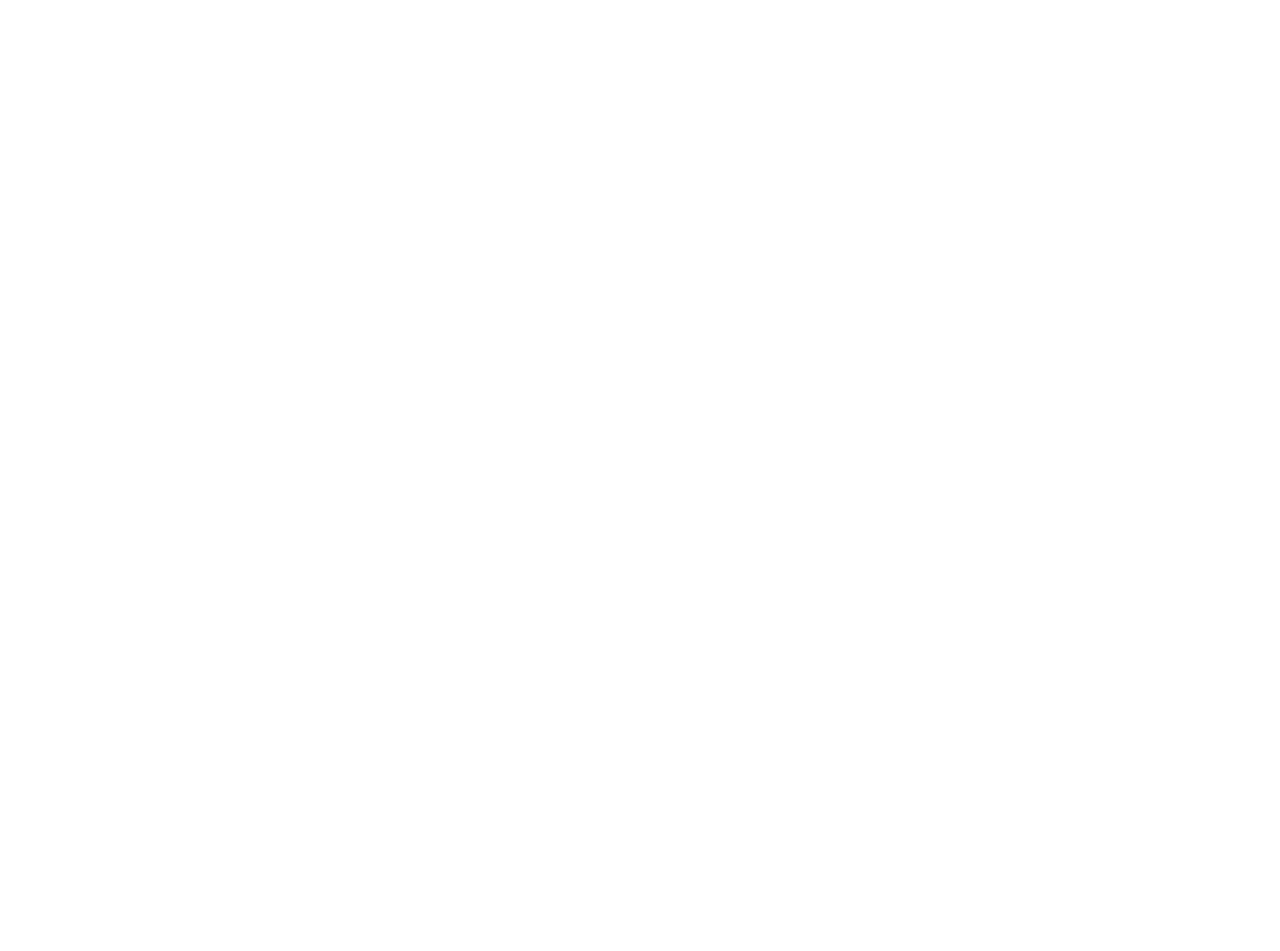
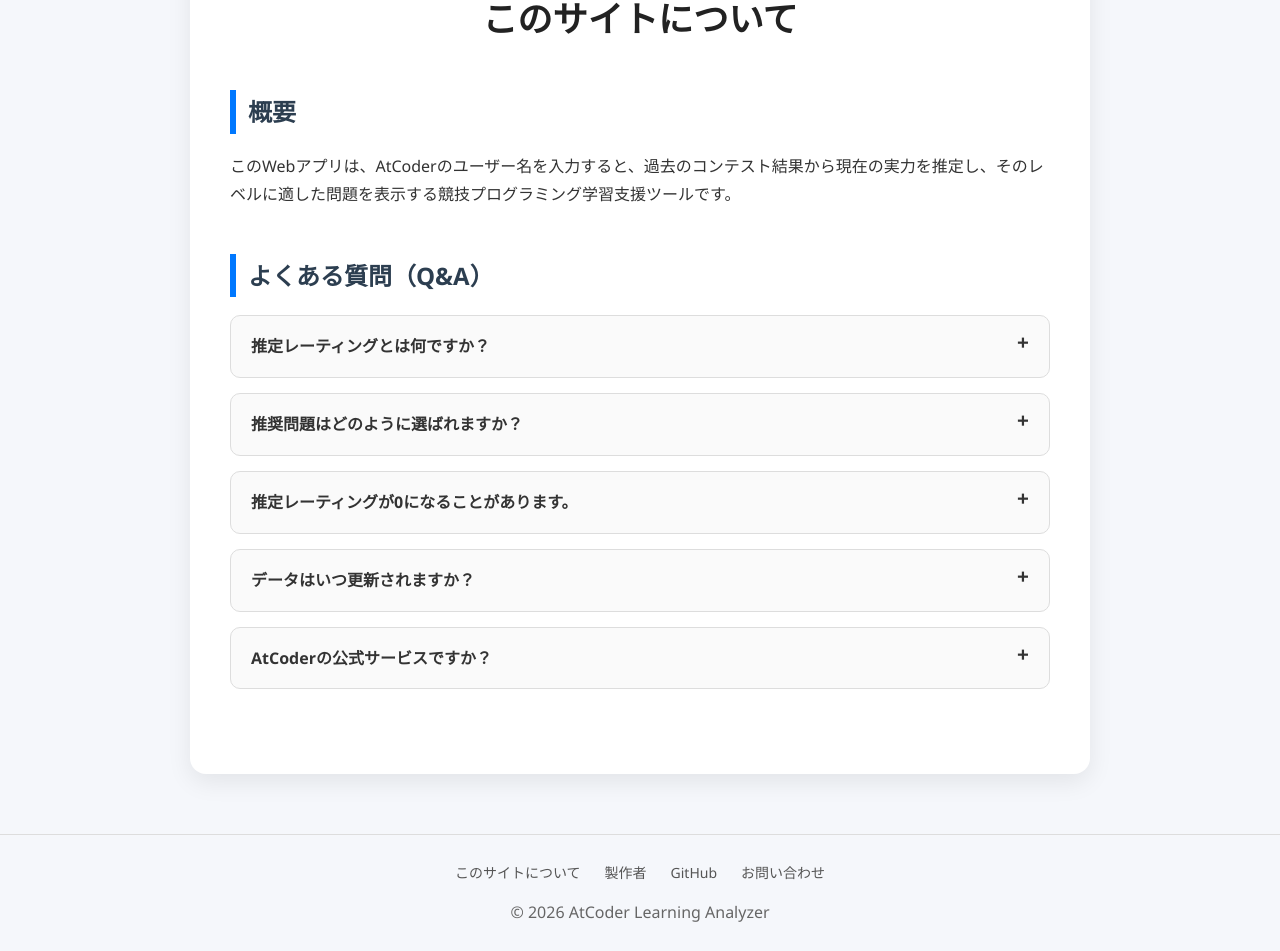
Before and after one commit to hikaru373/atcoder-learning-analyzer, a React (Vite) app in the folder frontend/: page / in a window 1280 px wide. Shown: the part 103-1054 px from the top of the page. Before the commit the page ends 800 px from the top, so only its background shows below. Built offline with nearby package versions, Linux system fonts and the light colour scheme.

Commit message:
aboutページをReactにする

```diff
--- a/frontend/src/App.tsx
+++ b/frontend/src/App.tsx
@@ -1,5 +1,7 @@
+import About from './pages/About.tsx'
+
 function App() {
-  return <h1>Hello World</h1>
+  return <About />
 }
 
 export default App
--- /dev/null
+++ b/frontend/src/pages/About.css
@@ -0,0 +1,110 @@
+*{
+    margin:0;
+    padding:0;
+    box-sizing:border-box;
+}
+
+body{
+    font-family: "Segoe UI", sans-serif;
+    background:#f5f7fb;
+    color:#333;
+    line-height:1.8;
+}
+
+.container{
+    max-width:900px;
+    margin:50px auto;
+    padding:40px;
+    background:#fff;
+    border-radius:16px;
+    box-shadow:0 8px 25px rgba(0,0,0,.08);
+}
+
+h1{
+    text-align:center;
+    font-size:2.2rem;
+    margin-bottom:40px;
+    color:#222;
+}
+
+h2{
+    margin-bottom:18px;
+    color:#2c3e50;
+    border-left:6px solid #0078ff;
+    padding-left:12px;
+}
+
+section{
+    margin-bottom:45px;
+}
+
+p{
+    font-size:1rem;
+}
+
+details{
+    background:#fafafa;
+    border:1px solid #ddd;
+    border-radius:10px;
+    margin:15px 0;
+    overflow:hidden;
+    transition:.2s;
+}
+
+details:hover{
+    border-color:#0078ff;
+}
+
+summary{
+    cursor:pointer;
+    padding:16px 20px;
+    font-weight:bold;
+    list-style:none;
+    user-select:none;
+}
+
+summary::-webkit-details-marker{
+    display:none;
+}
+
+summary::after{
+    content:"+";
+    float:right;
+    font-size:1.3rem;
+    line-height:1;
+    transition:.2s;
+}
+
+details[open] summary::after{
+    content:"−";
+}
+
+details p{
+    padding:0 20px 18px;
+    color:#555;
+}
+
+
+footer {
+    margin-top: 60px;
+    padding: 25px 10px;
+    border-top: 1px solid #ddd;
+    text-align: center;
+    color: #666;
+    font-size: 14px;
+}
+
+.footer-links {
+    margin-bottom: 12px;
+}
+
+.footer-links a {
+    color: #555;
+    text-decoration: none;
+    margin: 0 12px;
+    transition: .2s;
+}
+
+.footer-links a:hover {
+    color: #2563eb;
+}
--- /dev/null
+++ b/frontend/src/pages/About.tsx
@@ -0,0 +1,79 @@
+import './About.css'
+
+type FaqItem = {
+  question: string
+  answer: string
+}
+
+const faqItems: FaqItem[] = [
+  {
+    question: '推定レーティングとは何ですか？',
+    answer:
+      '現在の実力を把握するため、直近5回のRatedコンテストのPerformanceの平均値を「推定レーティング」としています。',
+  },
+  {
+    question: '推奨問題はどのように選ばれますか？',
+    answer:
+      'AtCoder Problemsの問題データをもとに、推定レーティングと同じ色から問題を表示しています。',
+  },
+  {
+    question: '推定レーティングが0になることがあります。',
+    answer:
+      'AtCoderではPerformanceが負になる場合があります。そのため、平均値が0以下となり、推定レーティングが0と表示されることがあります。',
+  },
+  {
+    question: 'データはいつ更新されますか？',
+    answer:
+      'キャッシュを利用しているため、推定レーティング・問題データの更新には最大24時間かかる場合があります。',
+  },
+  {
+    question: 'AtCoderの公式サービスですか？',
+    answer: 'いいえ。本サイトは個人が開発・運営している非公式サービスです。',
+  },
+]
+
+function About() {
+  return (
+    <>
+      <title>このサイトについて</title>
+      <div className="container">
+        <h1>このサイトについて</h1>
+
+        <section>
+          <h2>概要</h2>
+          <p>
+            このWebアプリは、AtCoderのユーザー名を入力すると、過去のコンテスト結果から現在の実力を推定し、そのレベルに適した問題を表示する競技プログラミング学習支援ツールです。
+          </p>
+        </section>
+
+        <section>
+          <h2>よくある質問（Q&amp;A）</h2>
+          {faqItems.map((item) => (
+            <details key={item.question}>
+              <summary>{item.question}</summary>
+              <p>{item.answer}</p>
+            </details>
+          ))}
+        </section>
+      </div>
+
+      <footer>
+        <div className="footer-links">
+          <a href="#">このサイトについて</a>
+          <a href="https://hikaru373.github.io/portfolio/" target="_blank">
+            製作者
+          </a>
+          <a href="https://github.com/hikaru373/atcoder-learning-analyzer" target="_blank">
+            GitHub
+          </a>
+          <a href="https://forms.gle/PiDUpJXJmxxBMm5K7" target="_blank">
+            お問い合わせ
+          </a>
+        </div>
+        <p>© 2026 AtCoder Learning Analyzer</p>
+      </footer>
+    </>
+  )
+}
+
+export default About
```
